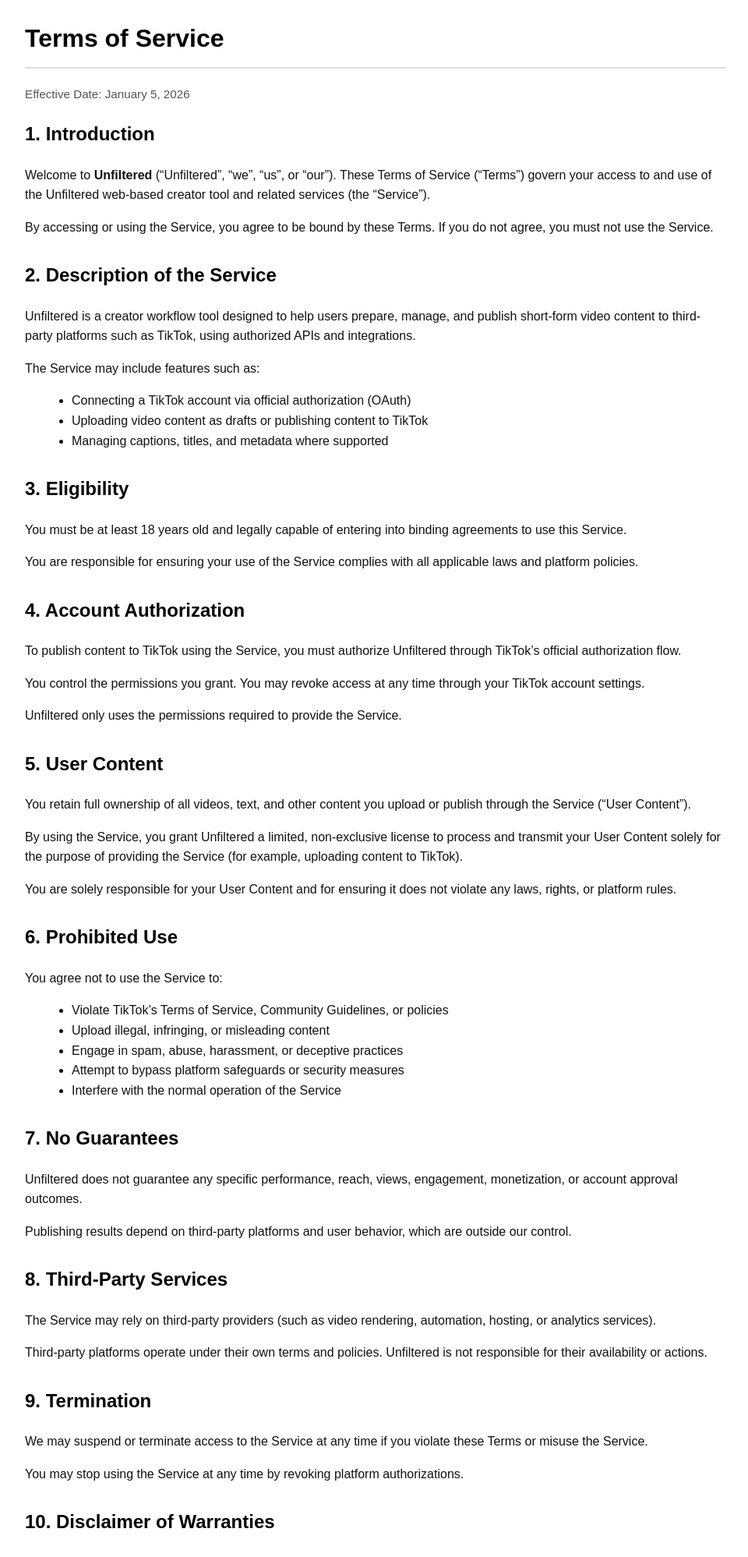
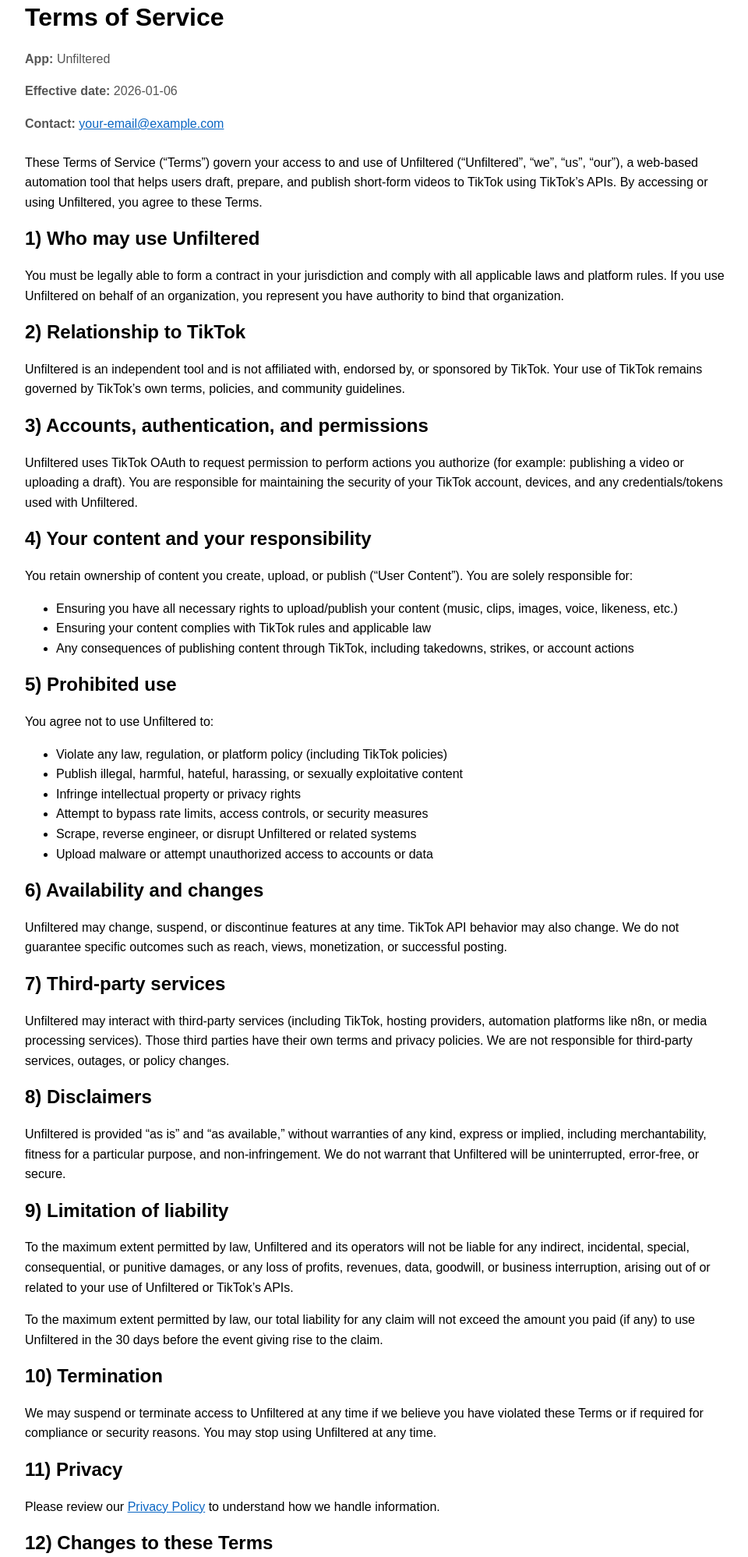
Before and after one commit to bunnysatth-cell/unfiltered, a plain HTML site: page terms.html in a window 1280 px wide. Shown: the part 37-2034 px from the top of the page at 78% size, without its empty margins (158-1118 px from the left). Drawn offline with Linux system fonts and the light colour scheme.

Commit message:
Revise Terms of Service layout and content
Updated the Terms of Service for clarity and structure.

```diff
--- a/terms.html
+++ b/terms.html
@@ -1,214 +1,131 @@
 <!DOCTYPE html>
 <html lang="en">
 <head>
-  <meta charset="UTF-8">
-  <title>Unfiltered – Terms of Service</title>
-  <meta name="viewport" content="width=device-width, initial-scale=1.0">
+  <meta charset="UTF-8" />
+  <meta name="viewport" content="width=device-width, initial-scale=1"/>
+  <title>Unfiltered — Terms of Service</title>
   <style>
-    body {
-      font-family: Arial, Helvetica, sans-serif;
-      background: #ffffff;
-      color: #111;
-      line-height: 1.6;
-      margin: 0;
-      padding: 0;
-    }
-    main {
-      max-width: 900px;
-      margin: auto;
-      padding: 40px 20px;
-    }
-    h1, h2 {
-      color: #000;
-    }
-    h1 {
-      border-bottom: 2px solid #ddd;
-      padding-bottom: 10px;
-    }
-    section {
-      margin-bottom: 30px;
-    }
-    ul {
-      margin-left: 20px;
-    }
-    a {
-      color: #0066cc;
-      text-decoration: none;
-    }
-    a:hover {
-      text-decoration: underline;
-    }
-    .muted {
-      color: #555;
-      font-size: 0.95em;
-    }
+    body { font-family: Arial, sans-serif; max-width: 900px; margin: 40px auto; padding: 0 16px; line-height: 1.6; }
+    h1,h2 { line-height: 1.2; }
+    .meta { color:#555; margin-bottom: 24px; }
+    code { background:#f4f4f4; padding:2px 6px; border-radius:4px; }
+    a { color: #0b66c3; }
   </style>
 </head>
 <body>
+  <h1>Terms of Service</h1>
+  <div class="meta">
+    <p><strong>App:</strong> Unfiltered</p>
+    <p><strong>Effective date:</strong> <span id="date"></span></p>
+    <p><strong>Contact:</strong> <a href="mailto:your-email@example.com">your-email@example.com</a></p>
+  </div>
 
-<main>
-  <h1>Terms of Service</h1>
-  <p class="muted">Effective Date: January 5, 2026</p>
+  <p>
+    These Terms of Service (“Terms”) govern your access to and use of Unfiltered (“Unfiltered”, “we”, “us”, “our”),
+    a web-based automation tool that helps users draft, prepare, and publish short-form videos to TikTok using TikTok’s APIs.
+    By accessing or using Unfiltered, you agree to these Terms.
+  </p>
 
-  <section>
-    <h2>1. Introduction</h2>
-    <p>
-      Welcome to <strong>Unfiltered</strong> (“Unfiltered”, “we”, “us”, or “our”).
-      These Terms of Service (“Terms”) govern your access to and use of the Unfiltered
-      web-based creator tool and related services (the “Service”).
-    </p>
-    <p>
-      By accessing or using the Service, you agree to be bound by these Terms.
-      If you do not agree, you must not use the Service.
-    </p>
-  </section>
+  <h2>1) Who may use Unfiltered</h2>
+  <p>
+    You must be legally able to form a contract in your jurisdiction and comply with all applicable laws and platform rules.
+    If you use Unfiltered on behalf of an organization, you represent you have authority to bind that organization.
+  </p>
 
-  <section>
-    <h2>2. Description of the Service</h2>
-    <p>
-      Unfiltered is a creator workflow tool designed to help users prepare, manage,
-      and publish short-form video content to third-party platforms such as TikTok,
-      using authorized APIs and integrations.
-    </p>
-    <p>
-      The Service may include features such as:
-    </p>
-    <ul>
-      <li>Connecting a TikTok account via official authorization (OAuth)</li>
-      <li>Uploading video content as drafts or publishing content to TikTok</li>
-      <li>Managing captions, titles, and metadata where supported</li>
-    </ul>
-  </section>
+  <h2>2) Relationship to TikTok</h2>
+  <p>
+    Unfiltered is an independent tool and is not affiliated with, endorsed by, or sponsored by TikTok.
+    Your use of TikTok remains governed by TikTok’s own terms, policies, and community guidelines.
+  </p>
 
-  <section>
-    <h2>3. Eligibility</h2>
-    <p>
-      You must be at least 18 years old and legally capable of entering into
-      binding agreements to use this Service.
-    </p>
-    <p>
-      You are responsible for ensuring your use of the Service complies with all
-      applicable laws and platform policies.
-    </p>
-  </section>
+  <h2>3) Accounts, authentication, and permissions</h2>
+  <p>
+    Unfiltered uses TikTok OAuth to request permission to perform actions you authorize (for example:
+    publishing a video or uploading a draft). You are responsible for maintaining the security of your TikTok account,
+    devices, and any credentials/tokens used with Unfiltered.
+  </p>
 
-  <section>
-    <h2>4. Account Authorization</h2>
-    <p>
-      To publish content to TikTok using the Service, you must authorize Unfiltered
-      through TikTok’s official authorization flow.
-    </p>
-    <p>
-      You control the permissions you grant. You may revoke access at any time
-      through your TikTok account settings.
-    </p>
-    <p>
-      Unfiltered only uses the permissions required to provide the Service.
-    </p>
-  </section>
+  <h2>4) Your content and your responsibility</h2>
+  <p>
+    You retain ownership of content you create, upload, or publish (“User Content”). You are solely responsible for:
+  </p>
+  <ul>
+    <li>Ensuring you have all necessary rights to upload/publish your content (music, clips, images, voice, likeness, etc.)</li>
+    <li>Ensuring your content complies with TikTok rules and applicable law</li>
+    <li>Any consequences of publishing content through TikTok, including takedowns, strikes, or account actions</li>
+  </ul>
 
-  <section>
-    <h2>5. User Content</h2>
-    <p>
-      You retain full ownership of all videos, text, and other content you upload
-      or publish through the Service (“User Content”).
-    </p>
-    <p>
-      By using the Service, you grant Unfiltered a limited, non-exclusive license
-      to process and transmit your User Content solely for the purpose of providing
-      the Service (for example, uploading content to TikTok).
-    </p>
-    <p>
-      You are solely responsible for your User Content and for ensuring it does not
-      violate any laws, rights, or platform rules.
-    </p>
-  </section>
+  <h2>5) Prohibited use</h2>
+  <p>You agree not to use Unfiltered to:</p>
+  <ul>
+    <li>Violate any law, regulation, or platform policy (including TikTok policies)</li>
+    <li>Publish illegal, harmful, hateful, harassing, or sexually exploitative content</li>
+    <li>Infringe intellectual property or privacy rights</li>
+    <li>Attempt to bypass rate limits, access controls, or security measures</li>
+    <li>Scrape, reverse engineer, or disrupt Unfiltered or related systems</li>
+    <li>Upload malware or attempt unauthorized access to accounts or data</li>
+  </ul>
 
-  <section>
-    <h2>6. Prohibited Use</h2>
-    <p>You agree not to use the Service to:</p>
-    <ul>
-      <li>Violate TikTok’s Terms of Service, Community Guidelines, or policies</li>
-      <li>Upload illegal, infringing, or misleading content</li>
-      <li>Engage in spam, abuse, harassment, or deceptive practices</li>
-      <li>Attempt to bypass platform safeguards or security measures</li>
-      <li>Interfere with the normal operation of the Service</li>
-    </ul>
-  </section>
+  <h2>6) Availability and changes</h2>
+  <p>
+    Unfiltered may change, suspend, or discontinue features at any time. TikTok API behavior may also change.
+    We do not guarantee specific outcomes such as reach, views, monetization, or successful posting.
+  </p>
 
-  <section>
-    <h2>7. No Guarantees</h2>
-    <p>
-      Unfiltered does not guarantee any specific performance, reach, views,
-      engagement, monetization, or account approval outcomes.
-    </p>
-    <p>
-      Publishing results depend on third-party platforms and user behavior,
-      which are outside our control.
-    </p>
-  </section>
+  <h2>7) Third-party services</h2>
+  <p>
+    Unfiltered may interact with third-party services (including TikTok, hosting providers, automation platforms like n8n,
+    or media processing services). Those third parties have their own terms and privacy policies. We are not responsible
+    for third-party services, outages, or policy changes.
+  </p>
 
-  <section>
-    <h2>8. Third-Party Services</h2>
-    <p>
-      The Service may rely on third-party providers (such as video rendering,
-      automation, hosting, or analytics services).
-    </p>
-    <p>
-      Third-party platforms operate under their own terms and policies.
-      Unfiltered is not responsible for their availability or actions.
-    </p>
-  </section>
+  <h2>8) Disclaimers</h2>
+  <p>
+    Unfiltered is provided “as is” and “as available,” without warranties of any kind, express or implied, including
+    merchantability, fitness for a particular purpose, and non-infringement. We do not warrant that Unfiltered will be
+    uninterrupted, error-free, or secure.
+  </p>
 
-  <section>
-    <h2>9. Termination</h2>
-    <p>
-      We may suspend or terminate access to the Service at any time if you violate
-      these Terms or misuse the Service.
-    </p>
-    <p>
-      You may stop using the Service at any time by revoking platform authorizations.
-    </p>
-  </section>
+  <h2>9) Limitation of liability</h2>
+  <p>
+    To the maximum extent permitted by law, Unfiltered and its operators will not be liable for any indirect, incidental,
+    special, consequential, or punitive damages, or any loss of profits, revenues, data, goodwill, or business interruption,
+    arising out of or related to your use of Unfiltered or TikTok’s APIs.
+  </p>
+  <p>
+    To the maximum extent permitted by law, our total liability for any claim will not exceed the amount you paid (if any)
+    to use Unfiltered in the 30 days before the event giving rise to the claim.
+  </p>
 
-  <section>
-    <h2>10. Disclaimer of Warranties</h2>
-    <p>
-      The Service is provided “as is” and “as available” without warranties of any kind,
-      express or implied.
-    </p>
-    <p>
-      We do not warrant that the Service will be uninterrupted, secure, or error-free.
-    </p>
-  </section>
+  <h2>10) Termination</h2>
+  <p>
+    We may suspend or terminate access to Unfiltered at any time if we believe you have violated these Terms or if required
+    for compliance or security reasons. You may stop using Unfiltered at any time.
+  </p>
 
-  <section>
-    <h2>11. Limitation of Liability</h2>
-    <p>
-      To the maximum extent permitted by law, Unfiltered shall not be liable for
-      any indirect, incidental, or consequential damages arising from your use
-      of the Service.
-    </p>
-  </section>
+  <h2>11) Privacy</h2>
+  <p>
+    Please review our <a href="./privacy.html">Privacy Policy</a> to understand how we handle information.
+  </p>
 
-  <section>
-    <h2>12. Changes to These Terms</h2>
-    <p>
-      We may update these Terms from time to time. Continued use of the Service
-      after changes means you accept the updated Terms.
-    </p>
-  </section>
+  <h2>12) Changes to these Terms</h2>
+  <p>
+    We may update these Terms from time to time. The “Effective date” above will reflect the latest revision.
+    Continued use of Unfiltered after changes means you accept the updated Terms.
+  </p>
 
-  <section>
-    <h2>13. Contact</h2>
-    <p>
-      If you have questions about these Terms, contact us at:
-      <br>
-      <strong>Email:</strong> unfiltered.creator.tool@gmail.com
-    </p>
-  </section>
+  <h2>13) Governing law</h2>
+  <p>
+    These Terms are governed by the laws applicable in your jurisdiction unless otherwise required by law.
+  </p>
 
-</main>
+  <h2>14) Contact</h2>
+  <p>
+    Questions? Email <a href="mailto:your-email@example.com">your-email@example.com</a>.
+  </p>
 
+  <script>
+    document.getElementById("date").textContent = new Date().toISOString().slice(0,10);
+  </script>
 </body>
 </html>
```
